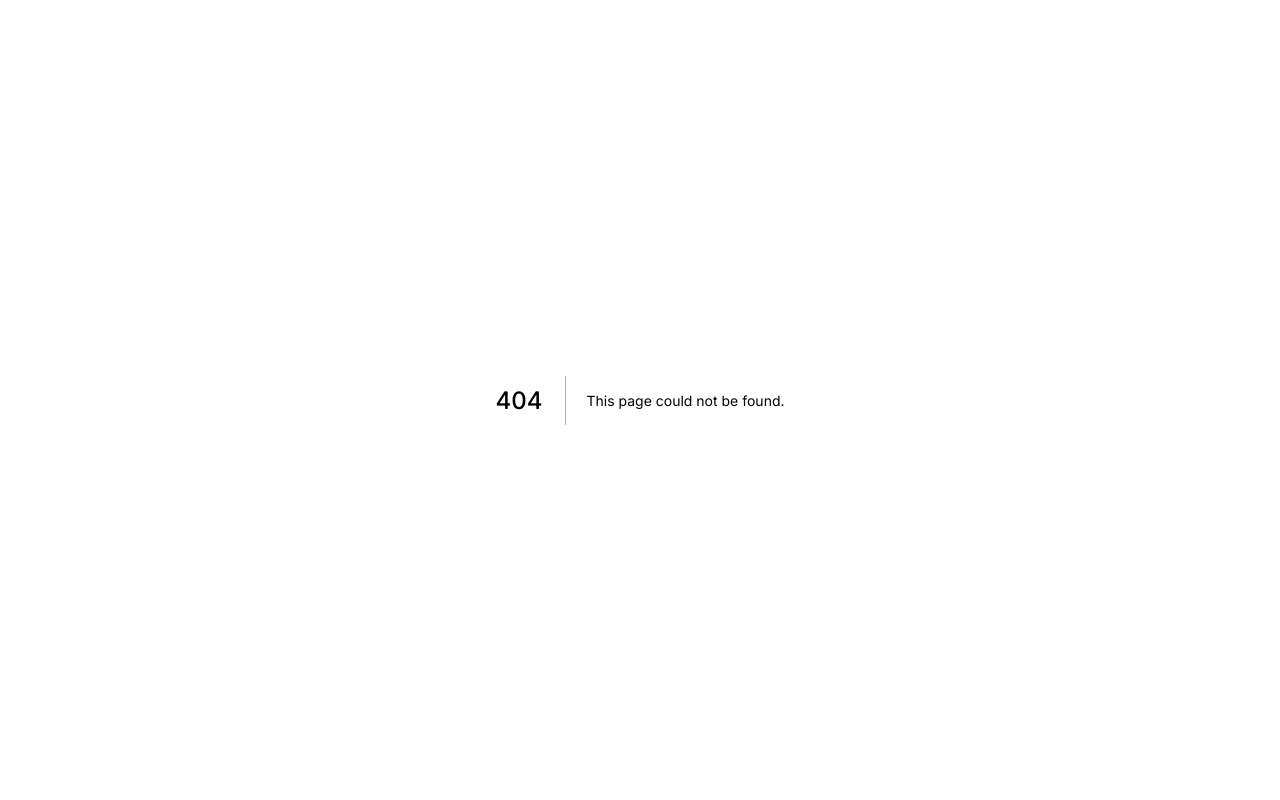
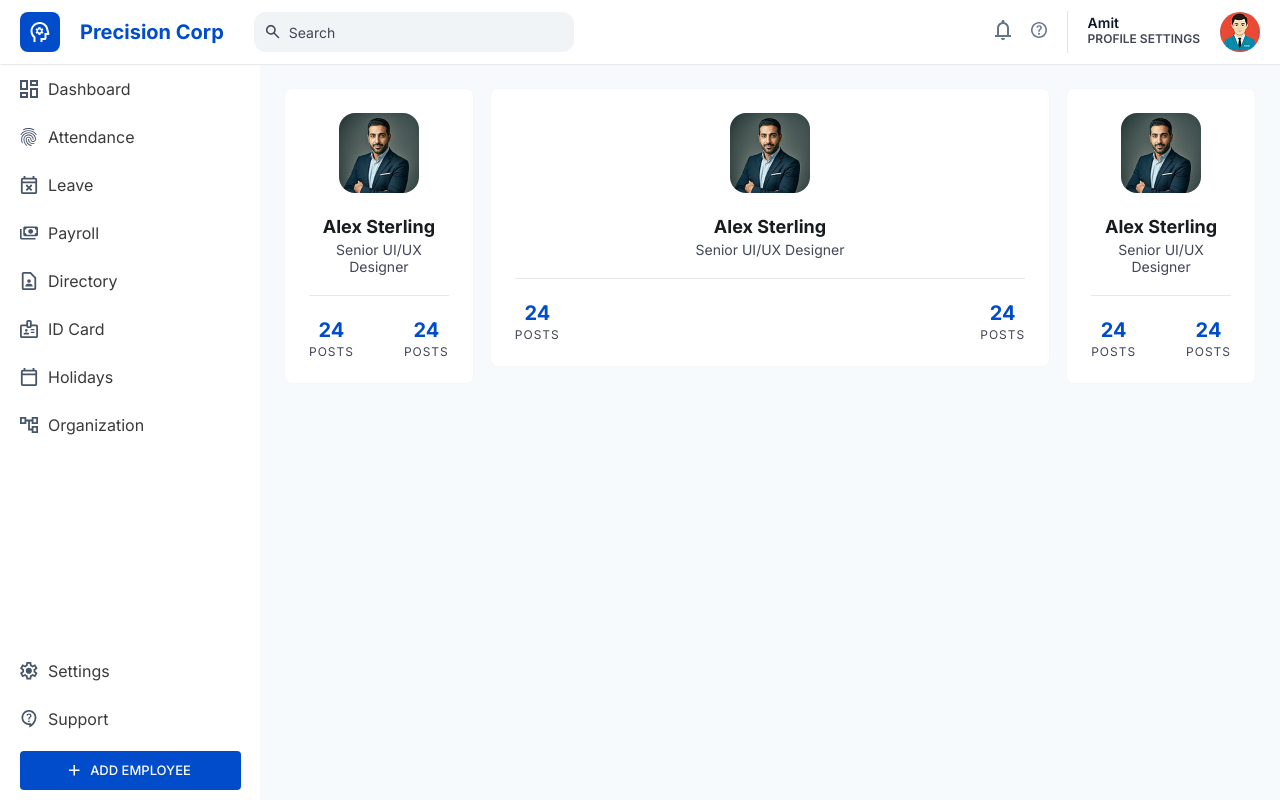
Before and after one commit to farhanarshad100/CRM, a Next.js app: page /company-post in a window 1280 px wide. Before the commit this address had no page. Built offline with nearby package versions, Linux system fonts and the light colour scheme; sample sign-in values are in the browser's storage.

Commit message:
UI user feed

```diff
--- /dev/null
+++ b/src/app/(main)/company-post/page.js
@@ -0,0 +1,12 @@
+import Companypost from "@/components/companyPost";
+import React from "react";
+const compnayPost = () =>{
+return(
+
+<>
+<Companypost/>
+</>
+
+)
+}
+export default compnayPost
--- /dev/null
+++ b/src/components/companyPost/index.js
@@ -0,0 +1,16 @@
+import React from "react";
+import UserProfile from "./userProfile";
+import { Grid } from "@mui/material";
+const CompanyPost = () =>{
+return(
+    <>
+    <Grid container spacing={2}>
+<Grid size={2.5}><UserProfile/></Grid>
+<Grid size={7}><UserProfile/></Grid>
+<Grid size={2.5}><UserProfile/></Grid>
+    </Grid>
+
+    </>
+)
+}
+export default CompanyPost
--- /dev/null
+++ b/src/components/companyPost/userProfile/index.js
@@ -0,0 +1,39 @@
+import { Box } from '@mui/material'
+import React from 'react'
+import style from './style'
+import Image from 'next/image'
+
+const UserProfile = () => {
+  return (
+<>
+<Box sx={style.userProfile}>
+
+
+<Image
+src="/images/profile.jpg"
+alt="Search"
+width={80}
+ height={80}
+ priority
+style={{ display: "block" }}
+/>
+<Box sx={style.userProfileDetails}>
+    <h4>Alex Sterling</h4>
+    <p>Senior UI/UX Designer</p>
+</Box>
+<Box sx={style.postAndLike}>
+    <Box sx={style.postLikeInner}>
+        <h5>24</h5>
+        <p>POSTS</p>
+    </Box>
+    <Box sx={style.postLikeInner}>
+        <h5>24</h5>
+        <p>POSTS</p>
+    </Box>
+</Box>
+</Box>
+</>
+  )
+}
+
+export default UserProfile
--- /dev/null
+++ b/src/components/companyPost/userProfile/style.js
@@ -0,0 +1,46 @@
+const style = {
+userProfile:{
+    padding: "24px",
+background: "#FFFFFF",
+border: "1px solid rgba(194, 198, 217, 0.15)",
+borderRadius: "8px",
+"& img":{
+    borderRadius:"16px",
+    margin:"auto"
+}
+},
+userProfileDetails:{
+    borderBottom:"1px solid #E5E9EB",
+    padding:"20px 0px 20px",
+    textAlign:"center",
+"& h4":{
+    color:"#181C1E",
+    fontSize:"18px",
+    lineHeight:"28px",
+},
+"& p":{
+    fontSize:"14px",
+    color:"#424656",
+}
+},
+postAndLike:{
+    display:"flex",
+    justifyContent:"space-between",
+    paddingTop:"20px",
+},
+postLikeInner:{
+    textAlign:"center",
+    "& h5":{
+        color:"#004CCA",
+    fontSize:"20px",
+    fontWeight:"bold",
+    lineHeight:"28px",
+    },
+    "& p":{
+        color:"#424656",
+        fontSize:"12px",
+        letterSpacing:"1px",
+    }
+}
+}
+export default style
```
Also changed, not shown: public/images/userprofile.jpg (added).
